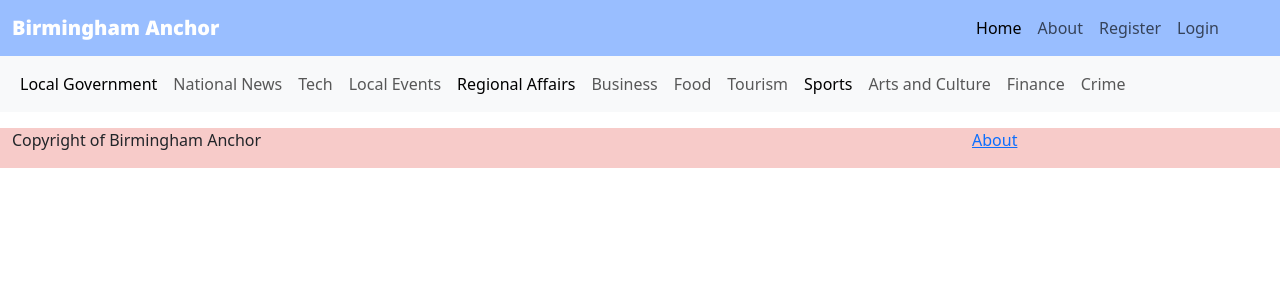
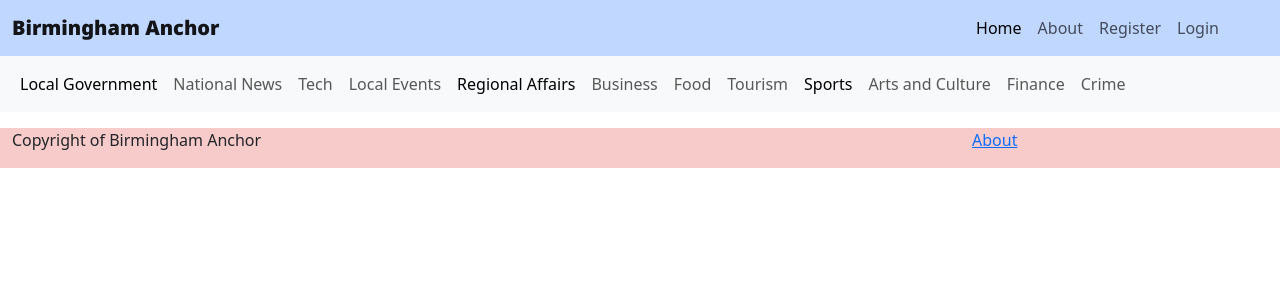
Before and after one commit to c-e-jones/anchornews, a Django app: page / in a window 1280 px wide. Shown: the top 300 px of the page. Run offline with Django 4.2, Linux system fonts and the light colour scheme; data that the repository does not hold is empty; some libraries are stand-ins or nearby versions.

Commit message:
making font colour a darker shade

```diff
--- a/static/css/style.css
+++ b/static/css/style.css
@@ -1,7 +1,7 @@
 /*** background style settings ***/
 
 #bg-brum-blue {
-    background-color: #99BEFF;
+    background-color: #c0d7ff;
 }
 
 #bg-brum-red {
@@ -11,7 +11,7 @@
 /*** text styling ***/
 
 .nav-text {
-    color: #ffffff;
+    color: #121417;
     font-family: 'Noto Sans', sans-serif;
     font-weight: 900;
 }
```
